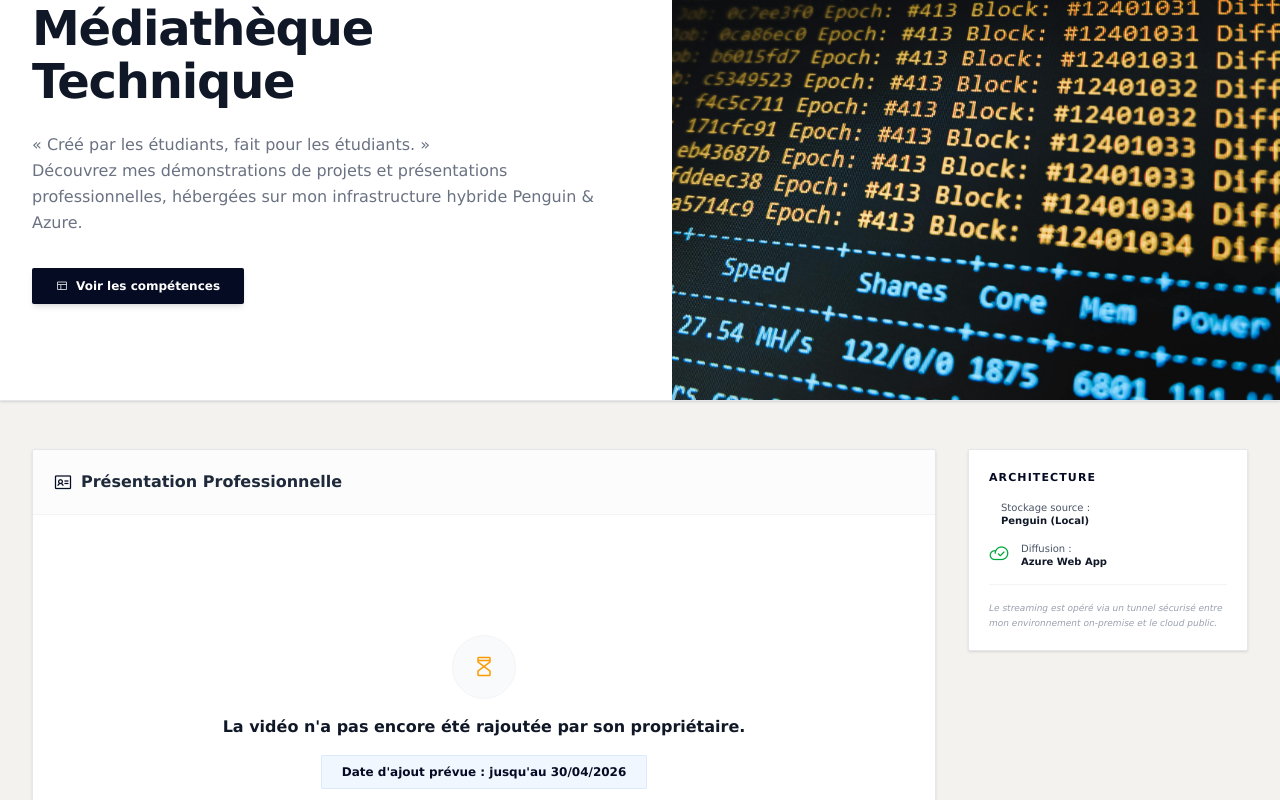
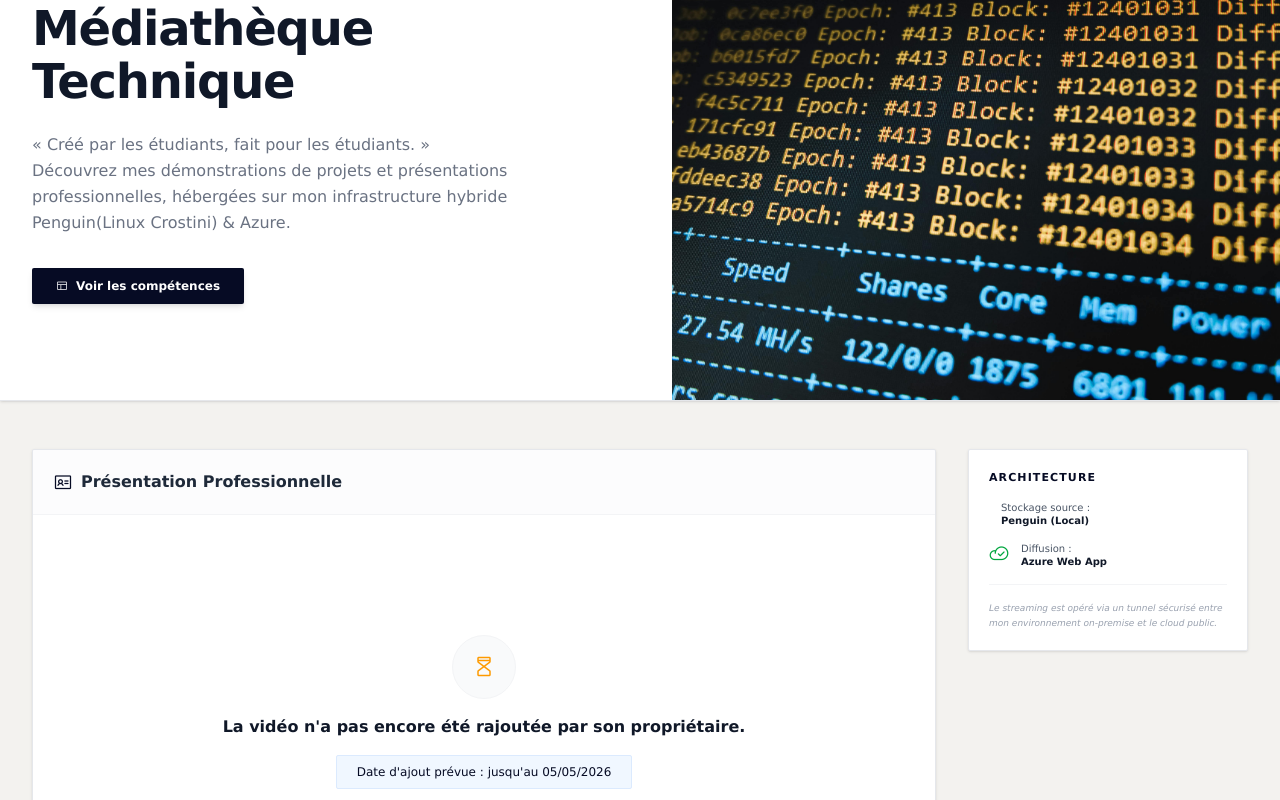
Before and after one commit to Ezechiel-kouakou/monportfolio, a Vue app: page /#/videos in a window 1280 px wide. Shown: the part 260-1060 px from the top of the page. Built offline with nearby package versions, Linux system fonts and the light colour scheme; no server answers.

Commit message:
mise à jour de quelques fonctionnalités

```diff
--- a/src/views/videoView.vue
+++ b/src/views/videoView.vue
@@ -20,7 +20,7 @@
           <p class="text-sm md:text-base text-gray-500 max-w-xl leading-relaxed">
             « Créé par les étudiants, fait pour les étudiants. » <br>
             Découvrez mes démonstrations de projets et présentations professionnelles,
-            hébergées sur mon infrastructure hybride Penguin & Azure.
+            hébergées sur mon infrastructure hybride Penguin(Linux Crostini) & Azure.
           </p>
 
           <div class="flex items-center gap-4 pt-2">
@@ -67,8 +67,8 @@
                 <div class="mt-6">
                   <h2 class="text-xl font-black text-gray-900 capitalize">{{ presentationVideo.titre }}</h2>
                   <p class="text-sm text-gray-500 mt-2 leading-relaxed">{{ presentationVideo.description }}</p>
-                  <p class="text-[9px] text-gray-400 mt-3 lowercase tracking-wide">
-                    <i class="ph ph-calendar-blank"></i> Ajouté le {{ new Date(presentationVideo.date_creation).toLocaleDateString('fr-FR') }}
+                  <p class="text-[8px] text-gray-400 mt-3 lowercase tracking-wide">
+                    <i class="ph ph-calendar-blank"></i> publiée le {{ new Date(presentationVideo.date_creation).toLocaleDateString('fr-FR') }}
                   </p>
                 </div>
               </div>
@@ -78,8 +78,8 @@
                   <i class="ph ph-hourglass-high text-2xl text-amber-500"></i>
                 </div>
                 <h4 class="text-gray-900 font-bold text-base">La vidéo n'a pas encore été rajoutée par son propriétaire.</h4>
-                <div class="mt-4 px-5 py-2 bg-[#f0f7ff] border border-blue-100 rounded-xs text-[#060b24] text-xs font-bold">
-                  Date d'ajout prévue : jusqu'au 30/04/2026
+                <div class="mt-4 px-5 py-2 bg-[#f0f7ff] border border-blue-100 rounded-xs text-[#060b24] text-xs font-light">
+                  Date d'ajout prévue : jusqu'au 05/05/2026
                 </div>
                 <p class="text-[10px] text-gray-400 mt-4 lowercase italic tracking-tight">
                   <i class="ph ph-info"></i> merci de revenir de temps en temps visiter afin de rester informer.
```
